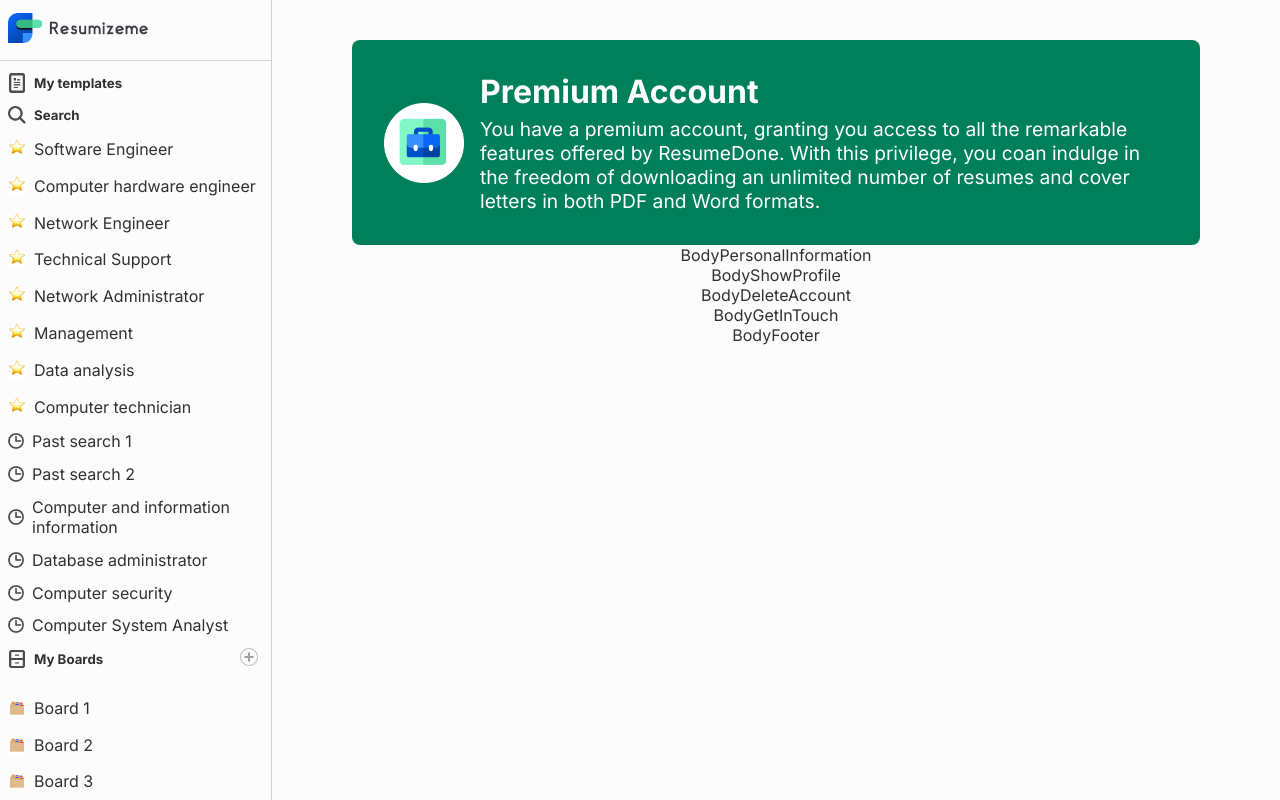
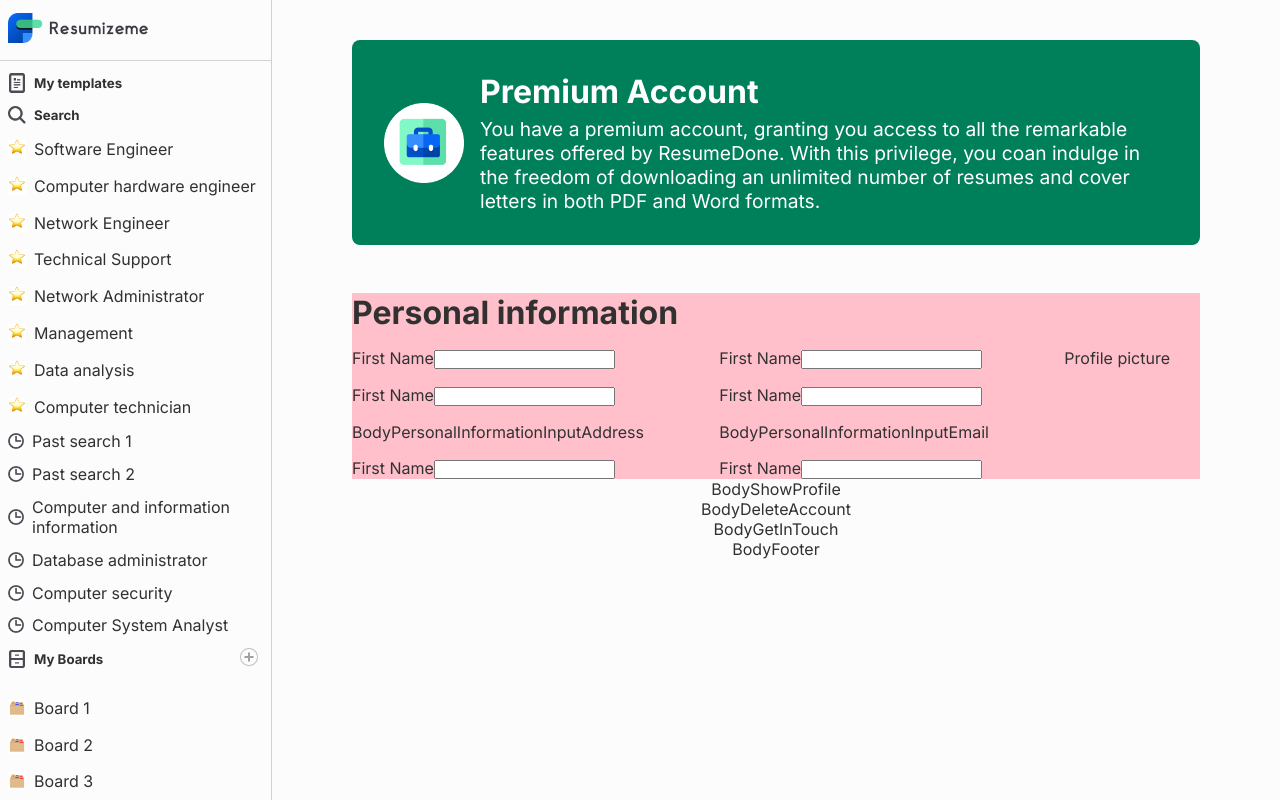
Before and after one commit to mahery76/css-test, a Next.js app: page /signin in a window 1280 px wide. Shown: the top 800 px of the page. Built offline with nearby package versions, Linux system fonts and the light colour scheme.

Commit message:
feat: add form grid

```diff
--- a/src/app/_components/SideMenu.module.css
+++ b/src/app/_components/SideMenu.module.css
@@ -1,4 +1,3 @@
-
 .sideMenu {
   width: 20%;
   min-width: 17em;
--- a/src/app/signin/_components/Body.module.css
+++ b/src/app/signin/_components/Body.module.css
@@ -1,11 +1,11 @@
-.body{
+.body {
   padding: 2.5em 5em;
   display: flex;
   flex-direction: column;
   align-items: center;
   width: 100%;
 }
-.BodyPremiumAccount{
+.BodyPremiumAccount {
   padding: 2em 2em;
   background-color: rgb(0, 128, 90);
   width: 100%;
@@ -14,15 +14,37 @@
   gap: 1em;
   border-radius: 0.5em;
 }
-.premiumAccount{
+.premiumAccount {
   display: flex;
   flex-direction: column;
   gap: 0.4em;
 }
-.premiumAccountTitle{
+.premiumAccountTitle {
   color: white;
 }
-.premiumAccountDescription{
+.premiumAccountDescription {
   color: white;
   font-size: 1.2em;
 }
+.BodyPersonalInformation {
+  margin-top: 3em;
+  width: 100%;
+  background-color: pink;
+}
+.BodyPersonalInformationForm {
+  width: 100%;
+  display: flex;
+  margin-top: 1em;
+}
+.BodyPersonalInformationInputs {
+  width: 84%;
+  display: grid;
+  grid-template-columns: auto auto;
+  row-gap: 1em;
+}
+.BodyPersonalInformationProfile {
+  width: 16%;
+}
+.BodyPersonalInformationInput {
+  width: 100%;
+}
--- a/src/app/signin/_components/BodyPersonalInformation.jsx
+++ b/src/app/signin/_components/BodyPersonalInformation.jsx
@@ -1,9 +1,30 @@
-import React from 'react'
+import React from "react";
+import styles from "./Body.module.css";
+import BodyPersonalInformationInput from "./BodyPersonalInformationInput";
+import BodyPersonalInformationInputAddress from "./BodyPersonalInformationInputAddress";
+import BodyPersonalInformationInputEmail from "./BodyPersonalInformationInputEmail";
 
 function BodyPersonalInformation() {
   return (
-    <div>BodyPersonalInformation</div>
-  )
+    <div className={styles.BodyPersonalInformation}>
+      <h1>Personal information</h1>
+      <form action="" className={styles.BodyPersonalInformationForm}>
+        <div className={styles.BodyPersonalInformationInputs}>
+          <BodyPersonalInformationInput  label="First name"/>
+          <BodyPersonalInformationInput  label="Last name"/>
+          <BodyPersonalInformationInput  label="City name"/>
+          <BodyPersonalInformationInput  label="Postal code"/>
+          <BodyPersonalInformationInputAddress />
+          <BodyPersonalInformationInputEmail />
+          <BodyPersonalInformationInput label="Phone"/>
+          <BodyPersonalInformationInput label="Password"/>
+        </div>
+        <div className={styles.BodyPersonalInformationProfile}>
+          Profile picture
+        </div>
+      </form>
+    </div>
+  );
 }
 
-export default BodyPersonalInformation
+export default BodyPersonalInformation;
--- /dev/null
+++ b/src/app/signin/_components/BodyPersonalInformationInput.jsx
@@ -0,0 +1,13 @@
+import React from "react";
+import styles from "./Body.module.css";
+
+function BodyPersonalInformationInput() {
+  return (
+    <div className={styles.BodyPersonalInformationInput}>
+      <label htmlFor="firstName">First Name</label>
+      <input type="text" id="firsName" />
+    </div>
+  );
+}
+
+export default BodyPersonalInformationInput;
--- /dev/null
+++ b/src/app/signin/_components/BodyPersonalInformationInputAddress.jsx
@@ -0,0 +1,9 @@
+import React from 'react'
+
+function BodyPersonalInformationInputAddress() {
+  return (
+    <div>BodyPersonalInformationInputAddress</div>
+  )
+}
+
+export default BodyPersonalInformationInputAddress
--- /dev/null
+++ b/src/app/signin/_components/BodyPersonalInformationInputEmail.jsx
@@ -0,0 +1,9 @@
+import React from 'react'
+
+function BodyPersonalInformationInputEmail() {
+  return (
+    <div>BodyPersonalInformationInputEmail</div>
+  )
+}
+
+export default BodyPersonalInformationInputEmail
```
Lines whose indentation alone changed are shown as unchanged.
